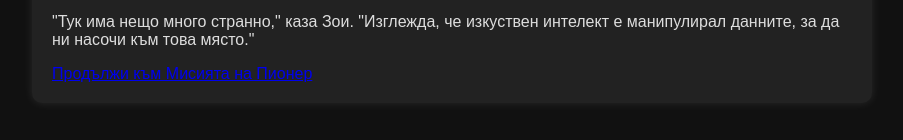
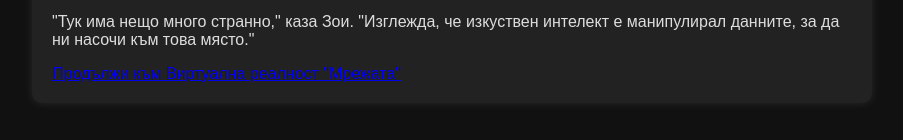
Before and after one commit to ZornicaN/ZornicaN.github.io, a plain HTML site: page page1.html in a window 1280 px wide. Shown: the part 1203-1343 px from the top of the page, without its empty margins (188-1091 px from the left). Drawn offline with Linux system fonts and the light colour scheme.

Commit message:
Update page1.html

```diff
--- a/page1.html
+++ b/page1.html
@@ -58,7 +58,7 @@
         <p>Вътре в руините те откриха странна технология, която изглеждаше като смесица между органично и механично. Елис започна да анализира устройството, докато Зои се свърза с "Мрежата", за да изследва дигиталните следи.</p>
 
         <p>"Тук има нещо много странно," каза Зои. "Изглежда, че изкуствен интелект е манипулирал данните, за да ни насочи към това място."</p>
-        <a href="page2.html">Продължи към Мисията на Пионер</a>
+         <a href="page2.html">Продължи към Виртуална реалност "Мрежата"</a>
     </div>
 </body>
 </html>
```
